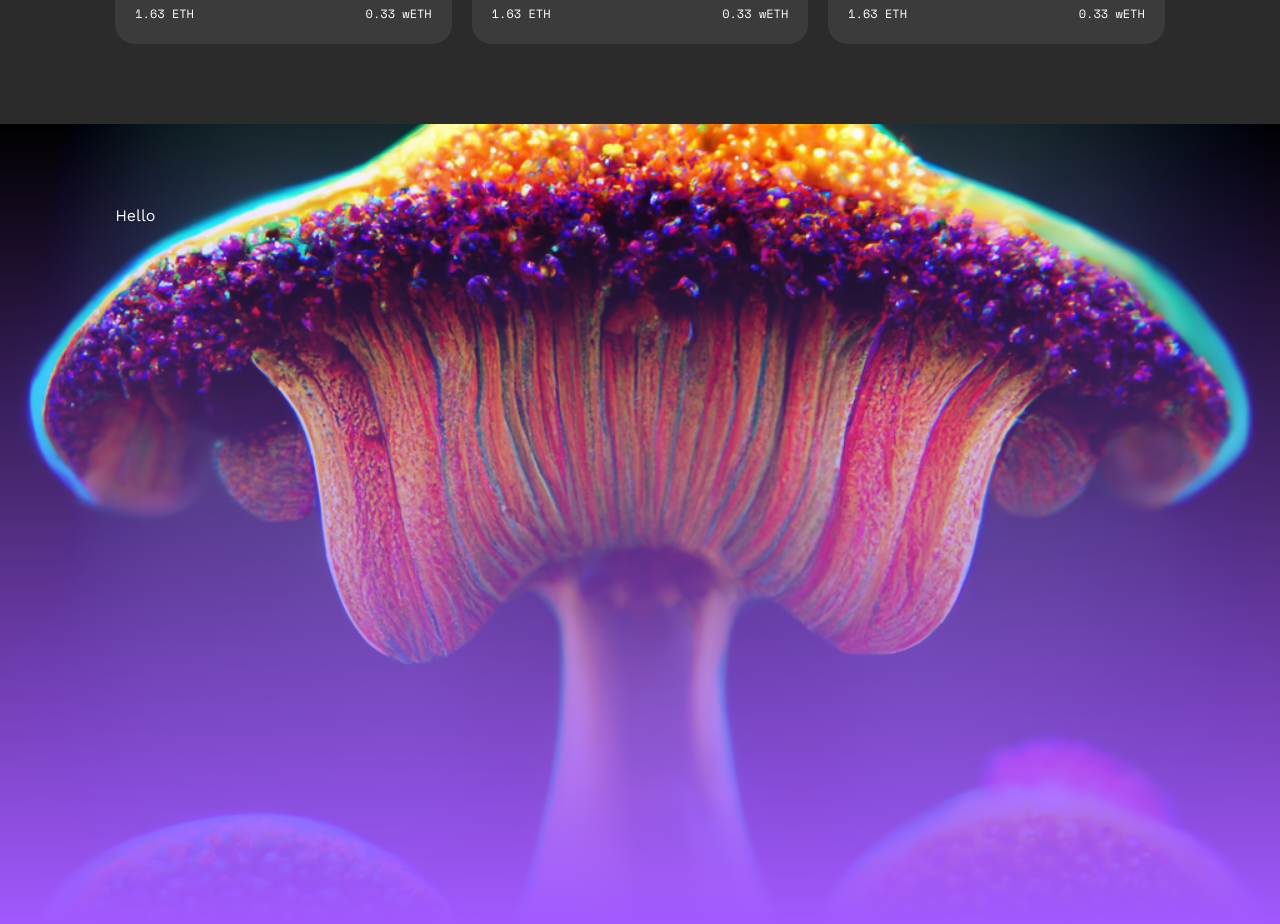
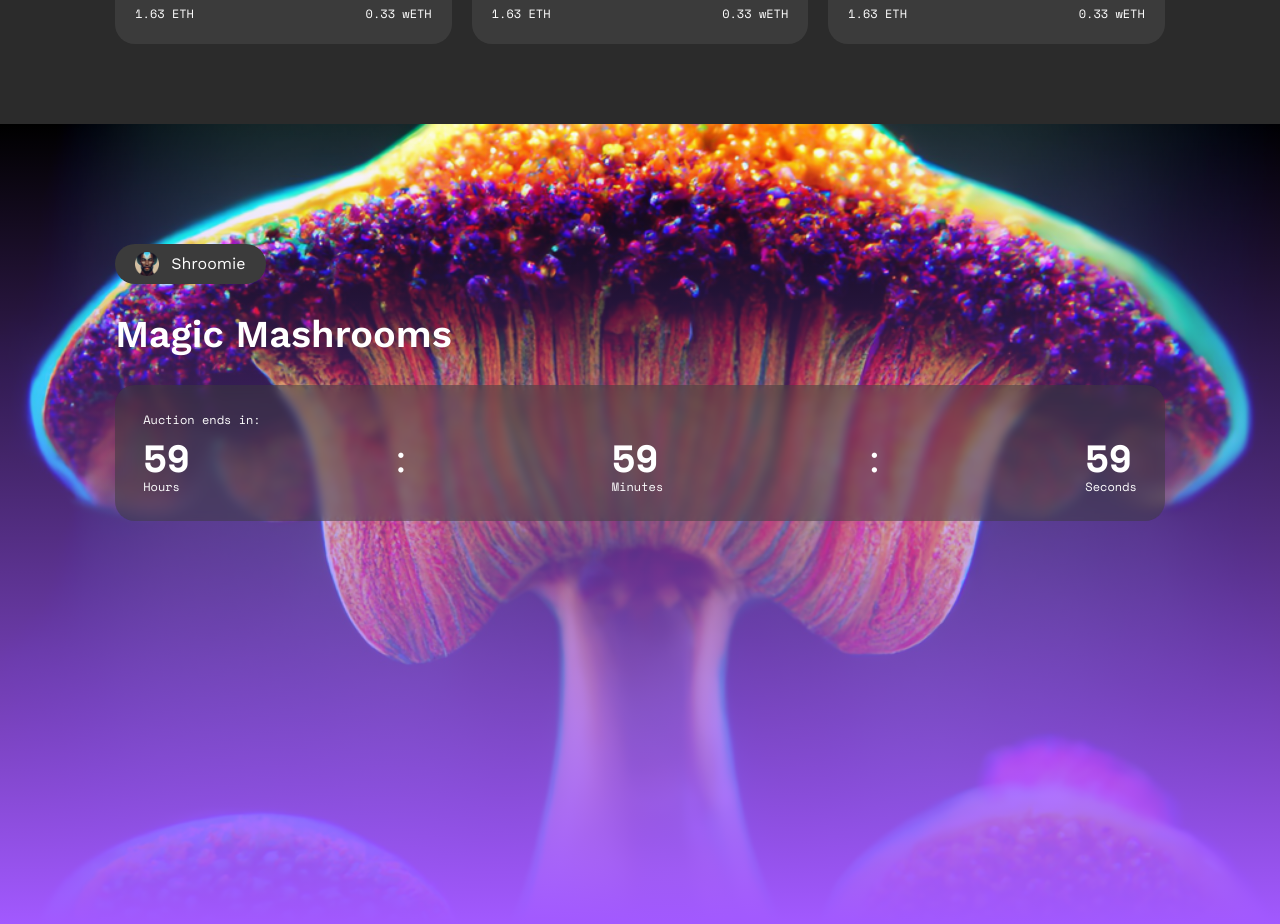
Before and after one commit to S-a-b-r/NFT_marketplace_front, a Vue app: page / in a window 1280 px wide. Shown: the part 4140-5064 px from the top of the page. Built offline with nearby package versions, Linux system fonts and the light colour scheme.

Commit message:
Добавил таймер в секцию аукциона(нерабочий)

```diff
--- a/src/components/sections/ActiveAuction.vue
+++ b/src/components/sections/ActiveAuction.vue
@@ -1,15 +1,57 @@
 <script setup>
-import {defineProps} from 'vue';
+import {defineProps, ref} from 'vue';
 
 const props = defineProps({
-    bgUrl:String,
+    activeAuction: Object,
 })
+
+const hours = ref(props.activeAuction.endAuctionHours);
+const minutes = ref(props.activeAuction.endAuctionMinutes);
+const seconds = ref(props.activeAuction.endAuctionSeconds);
 </script>
 
 <template>
-    <div class="h-screen" :style="`background:linear-gradient(180deg, rgba(162, 89, 255, 0.00) 0%, #A259FF 100%), center / cover no-repeat url(${props.bgUrl});`">
-        <div class="content_container">
-            Hello
+    <div class="h-screen"
+        :style="`background:linear-gradient(180deg, rgba(162, 89, 255, 0.00) 0%, #A259FF 100%),
+            center / cover no-repeat url(${props.activeAuction.bgUrl});`">
+        <div class="content_container pt-[7.5rem] grid gap-7">
+            <div class="bg-gray rounded w-max px-5 py-2 flex gap-3">
+                <img width="24" height="24" :src="`src/assets/images/avatars/${props.activeAuction.creator.avatarUrl}.png`" />
+                {{ props.activeAuction.creator.name }}
+            </div>
+            <div class="text-3xl font-semibold text-white">
+                {{ props.activeAuction.title }}
+            </div>
+            <div class="bg-blur p-7 rounded text-sm font-second">
+                <div class="mb-2">Auction ends in:</div>
+                <div class="flex justify-between">
+                    <div class="flex flex-col">
+                        <div class="text-3xl font-semibold">{{ hours }}</div>
+                        <div>Hours</div>
+                    </div>
+                    <div class="text-3xl">
+                        :
+                    </div>
+                    <div class="flex flex-col">
+                        <div class="text-3xl font-semibold">{{ minutes }}</div>
+                        <div>Minutes</div>
+                    </div>
+                    <div class="text-3xl">
+                        :
+                    </div>
+                    <div class="flex flex-col">
+                        <div class="text-3xl font-semibold">{{ seconds }}</div>
+                        <div>Seconds</div>
+                    </div>
+                </div>
+            </div>
         </div>
     </div>
 </template>
+
+<style>
+.bg-blur{
+    background: rgba(59, 59, 59, 0.50);
+    backdrop-filter: blur(5px);
+}
+</style>
--- a/src/pages/IndexPage.vue
+++ b/src/pages/IndexPage.vue
@@ -9,6 +9,14 @@ import ActiveAuction from '@/components/sections/ActiveAuction.vue';
 
 const activeAuctionInfo = {
     bgUrl : "src/assets/images/auction_bg.png",
+    creator: {
+        name: 'Shroomie',
+        avatarUrl: '8'
+    },
+    title: 'Magic Mashrooms',
+    endAuctionHours: 59,
+    endAuctionMinutes: 59,
+    endAuctionSeconds: 59,
 }
 </script>
 
@@ -19,5 +27,5 @@ const activeAuctionInfo = {
     <TopCreatorsSection />
     <CategoriesSection />
     <DiscoverMoreSection />
-    <ActiveAuction bgUrl="src/assets/images/auction_bg.png" />
+    <ActiveAuction :activeAuction="activeAuctionInfo" />
 </template>
```
